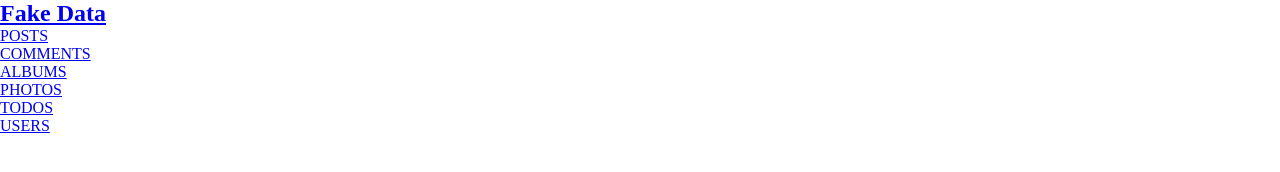
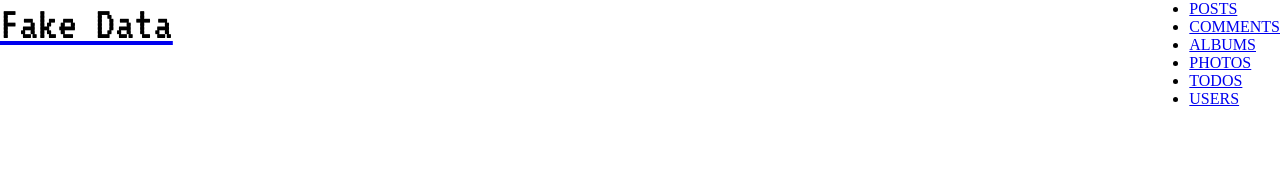
Before and after one commit to vnx-cor/node.js-projects, a plain HTML site: page fetch-api/index.html in a window 1280 px wide. Drawn offline with Linux system fonts and the light colour scheme.

Commit message:
style(fetch-api): add basic navigation bar styling
* position `.nav` fixed at top with full width and 20% viewport height
* use flex layout with space-between alignment for nav items
* style `.nav__title` with `VT323` font, custom size, weight, letter-spacing, and color

```diff
--- a/fetch-api/styles.css
+++ b/fetch-api/styles.css
@@ -5,3 +5,23 @@
     margin: 0;
     box-sizing: border-box;
 }
+
+/* NAVIGATION BAR */
+.nav {
+    position: fixed;
+    top: 0;
+    left: 0;
+    width: 100%;
+    height: 20vh;
+    display: flex;
+    justify-content: space-between;
+}
+
+.nav__title {
+    font-family: 'VT323', monospace;
+    font-size: 3rem;
+    font-weight: 550;
+    font-style: normal;
+    letter-spacing: -5%;
+    color: black
+}
```
